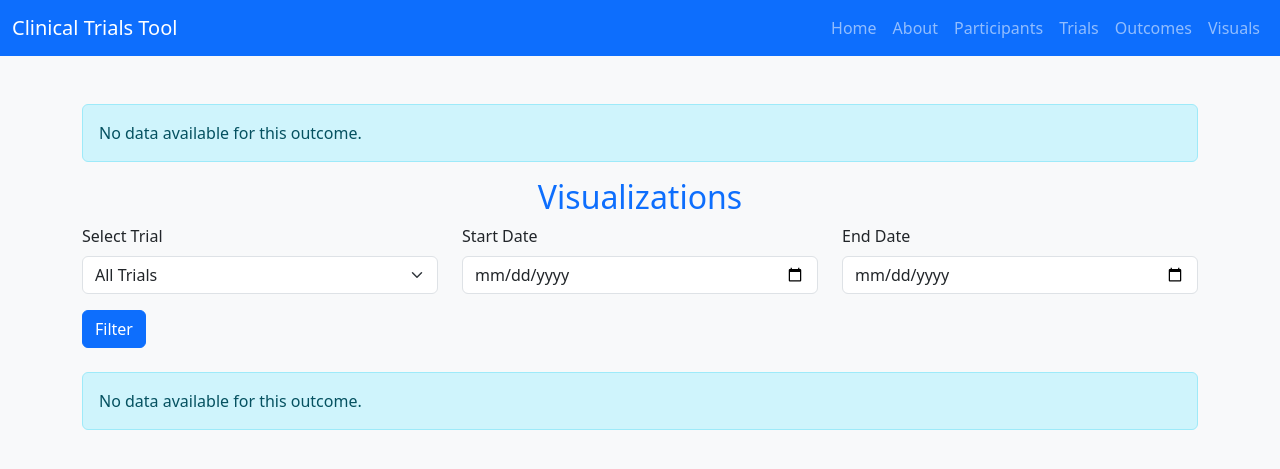
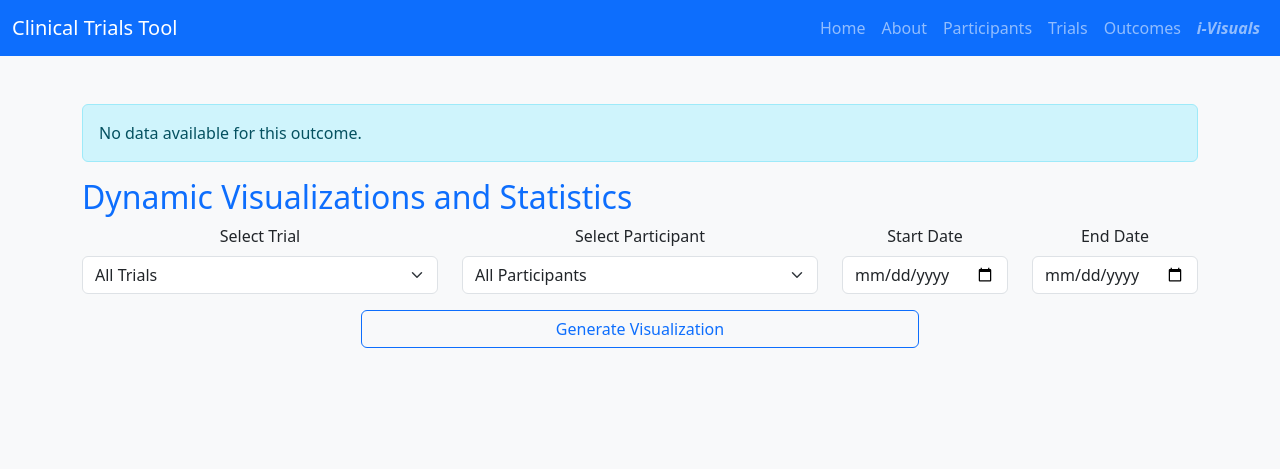
Before and after one commit to mtimma001/final-project-phase4-timma, a Flask app: page /visuals/1 in a window 1280 px wide. Shown: the top 469 px of the page. Run offline with Flask 3, Linux system fonts and the light colour scheme; data that the repository does not hold is empty; some libraries are stand-ins or nearby versions.

Commit message:
feat: Update the Novel Feature: interactive analysis and visualizations

```diff
--- a/app/blueprints/visuals.py
+++ b/app/blueprints/visuals.py
@@ -8,35 +8,60 @@ visuals = Blueprint('visuals', __name__)
 @visuals.route('/visuals', methods=['GET', 'POST'])
 def show_visuals():
     connection = get_db()
-    query = "SELECT trial_id, trial_name FROM trials"
+
+    # Fetch trials and participants for filters
     with connection.cursor() as cursor:
-        cursor.execute(query)
+        cursor.execute("SELECT trial_id, trial_name FROM trials")
         trials = cursor.fetchall()
 
+        cursor.execute("SELECT participant_id, first_name, last_name FROM participants")
+        participants = cursor.fetchall()
+
+    # Initialize variables
     plot_html = None
     stats = None
+    selected_trial_name = "All Trials"
+    selected_participant_name = "All Participants"
     selected_trial = None
+    selected_participant = None
     start_date = None
     end_date = None
 
     if request.method == 'POST':
+        # Capture filters
         selected_trial = request.form.get('trial_id')
+        selected_participant = request.form.get('participant_id')
         start_date = request.form.get('start_date')
         end_date = request.form.get('end_date')
 
-        df = fetch_and_filter_data(selected_trial, start_date, end_date)
+        # Get display names for selected filters
+        if selected_trial:
+            selected_trial_name = next((trial['trial_name'] for trial in trials
+                                        if str(trial['trial_id']) == selected_trial), "All Trials")
+        if selected_participant:
+            selected_participant_name = next((f"{participant['first_name']} {participant['last_name']}"
+                                              for participant in participants
+                                              if str(participant['participant_id']) == selected_participant),
+                                             "All Participants")
 
+        # Fetch filtered data
+        df = fetch_and_filter_data(selected_trial, selected_participant, start_date, end_date)
         if not df.empty:
             stats = generate_statistics(df)
             plot_html = generate_visualizations(df, single_outcome=False)
     else:
-        df = fetch_and_filter_data(None, None, None)
+        # Default data display
+        df = fetch_and_filter_data(None, None, None, None)
         if not df.empty:
             stats = generate_statistics(df)
             plot_html = generate_visualizations(df, single_outcome=False)
 
-    return render_template('visuals/visuals.html', trials=trials, plot_html=plot_html, stats=stats, selected_trial=selected_trial, start_date=start_date, end_date=end_date)
-
+    return render_template('visuals/visuals.html',
+                           trials=trials, participants=participants,
+                           plot_html=plot_html, stats=stats,
+                           selected_trial_name=selected_trial_name,
+                           selected_participant_name=selected_participant_name,
+                           start_date=start_date, end_date=end_date)
 
 @visuals.route('/visuals/<int:outcome_id>', methods=['GET'])
 def show_single_outcome_visuals(outcome_id):
--- a/app/templates/base.html
+++ b/app/templates/base.html
@@ -36,7 +36,7 @@
                         <a class="nav-link" href="{{ url_for('outcomes.show_outcomes') }}">Outcomes</a>
                     </li>
                     <li class="nav-item">
-                        <a class="nav-link" href="{{ url_for('visuals.show_visuals') }}">Visuals</a>
+                        <a class="nav-link" href="{{ url_for('visuals.show_visuals') }}" title="Click to view interactive visuals"><b><i>i-Visuals</i></b></a>
                     </li>
                 </ul>
             </div>
--- a/app/templates/visuals/visuals.html
+++ b/app/templates/visuals/visuals.html
@@ -3,41 +3,51 @@
 {% block title %}Visualizations{% endblock %}
 
 {% block content %}
-<h2 class="text-primary text-center">Visualizations</h2>
+<h2 class="text-primary">Dynamic Visualizations and Statistics</h2>
 
 <!-- Filter Form -->
 <form method="post" class="mb-4">
-    <div class="row">
+    <div class="row text-center">
         <div class="col-md-4">
             <label for="trial_id" class="form-label">Select Trial</label>
-            <select id="trial_id" name="trial_id" class="form-select">
-                <option value="" {% if not selected_trial %}selected{% endif %}>
-                    All Trials
+            <select class="form-select" id="trial_id" name="trial_id">
+                <option value="">All Trials</option>
+                {% for trial in trials %}
+                <option value="{{ trial.trial_id }}" {% if selected_trial_name == trial.trial_name %}selected{% endif %}>
+                    {{ trial.trial_name }}
                 </option>
-                {% for trial in trials %}
-                    <option value="{{ trial.trial_id }}" {% if selected_trial and trial.trial_id == selected_trial %}selected{% endif %}>{{ trial.trial_name }}</option>
                 {% endfor %}
             </select>
         </div>
         <div class="col-md-4">
+            <label for="participant_id" class="form-label">Select Participant</label>
+            <select class="form-select" id="participant_id" name="participant_id">
+                <option value="">All Participants</option>
+                {% for participant in participants %}
+                <option value="{{ participant.participant_id }}"
+                        {% if selected_participant_name == participant.first_name + ' ' + participant.last_name %}selected{% endif %}>
+                    {{ participant.first_name }} {{ participant.last_name }}
+                </option>
+                {% endfor %}
+            </select>
+        </div>
+        <div class="col-md-2">
             <label for="start_date" class="form-label">Start Date</label>
-            <input type="date" id="start_date" name="start_date" class="form-control" value="{{ start_date }}">
+            <input type="date" class="form-control" id="start_date" name="start_date" value="{{ start_date }}">
         </div>
-        <div class="col-md-4">
+        <div class="col-md-2">
             <label for="end_date" class="form-label">End Date</label>
-            <input type="date" id="end_date" name="end_date" class="form-control" value="{{ end_date }}">
+            <input type="date" class="form-control" id="end_date" name="end_date" value="{{ end_date }}">
+        </div>
+        <div class="col-md-12 d-flex justify-content-center mt-3">
+            <button type="submit" class="btn btn-outline-primary w-50">Generate Visualization</button>
         </div>
     </div>
-    <button type="submit" class="btn btn-primary mt-3">Filter</button>
 </form>
-
-<!-- Display Message -->
-{% if message %}
-<div class="alert alert-info">{{ message }}</div>
-{% endif %}
 
 <!-- Display Statistics -->
 {% if stats %}
+<h3 class="text-secondary mt-5 text-center">Statistics</h3>
 <div class="row">
     <div class="col-md-4">
         <div class="card text-white bg-primary mb-3">
@@ -66,13 +76,16 @@
 </div>
 {% endif %}
 
-<!-- Display Visualizations -->
+<!-- Visualizations Section -->
 {% if plot_html %}
-<div>
-    <h3 class="text-center">Visualizations</h3>
-    <div style="margin-bottom: 30px;">
-        {{ plot_html|safe }}
+<div class="mt-5">
+    <h3 class="text-secondary text-center">Visualizations</h3>
+
+    <!-- Selected Filters -->
+    <div class="alert alert-info mt-4 text-center">
+        <strong>Currently Displaying:</strong> {{ selected_trial_name }} | {{ selected_participant_name }}
     </div>
+    {{ plot_html|safe }}
 </div>
 {% endif %}
 {% endblock %}
```
Also changed, not shown: app/functions.py (+47 -9 lines), app/templates/index.html (+11 -0 lines).
